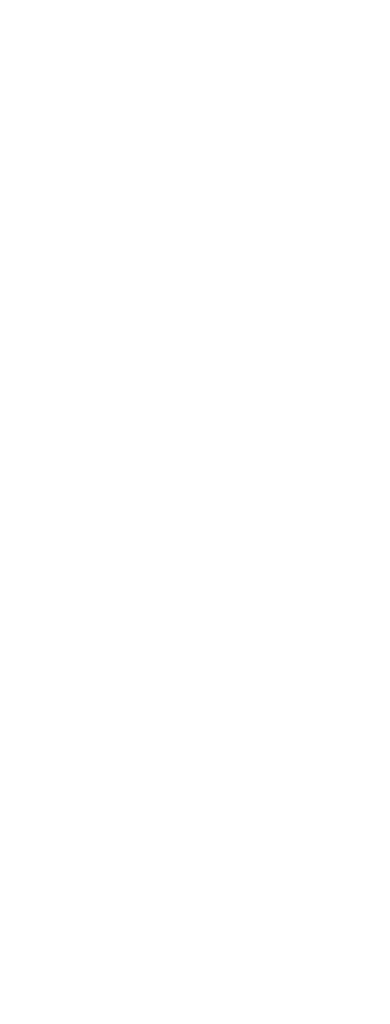
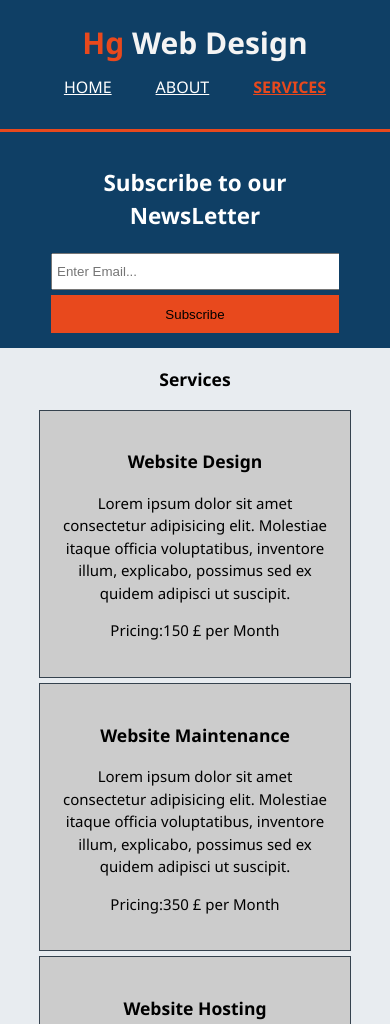
Before and after one commit to Hicham1970/Acme-Web-Desgn, a plain HTML site: page services.html in a window 390 px wide. Shown: the top 1024 px of the page. Before the commit the page ends 844 px from the top, so only its background shows below. Drawn offline with Linux system fonts and the light colour scheme.

Commit message:
competed services.html and the @media query tweaks

```diff
--- a/css/style.css
+++ b/css/style.css
@@ -17,22 +17,25 @@ header {
   padding-top: 20px;
   padding-bottom: 20px;
   min-height: 30px;
-  border-bottom: rgb(255, 0, 0) 3px solid;
+  border-bottom: #e8491d 3px solid;
 }
-.dark{
-    padding:15px;
-    background:#35424e ;
-    color:#ffffff;
+.dark {
+  padding: 15px;
+  background: #35424e;
+  color: #ffffff;
   margin-top: 10px;
-    margin-bottom:10px;
+  margin-bottom: 10px;
 }
-.buntton_1{
+.button_1 {
   height: 38px;
-    background-color: #e8498d;
+  background-color: #e8491d;
   border: none;
   padding-left: 20px;
   padding-right: 20px;
-    color:#ffffff;
+  color: #ffffff;
+}
+.button_1:hover {
+  color: chartreuse;
 }
 ul {
   margin: 0;
@@ -62,12 +65,15 @@ header nav {
 }
 
 header .highlight,
-header .current {
+header .current a {
   color: #e8491d;
   font-weight: bold;
 }
 
-header li:hover {
+header a {
+  color: #ffffff;
+}
+header a:hover {
   color: #cccccc;
   font-weight: bold;
 }
@@ -93,50 +99,100 @@ header li:hover {
   background: rgb(15, 63, 101);
 }
 
-#newsletter h1{
+#newsletter h1 {
   float: left;
 }
-#newsletter form{
-    float:right;
-    margin-top:20px;
+#newsletter form {
+  float: right;
+  margin-top: 20px;
 }
-#newsletter input[type="email"]{
-    padding:4px ;
-    height:25px ;
-    width: 250px ;
+#newsletter input[type="email"] {
+  padding: 4px;
+  height: 25px;
+  width: 250px;
 }
 /*boxes*/
-#boxes{
-    margin-top: 20px
+#boxes {
+  margin-top: 20px;
 }
-#boxes .box{
+#boxes .box {
   float: left;
   width: 30%;
   padding: 10px;
   text-align: center;
 }
-#boxes .box img{
+#boxes .box img {
   height: 120px;
 }
 
 /*asidebar*/
-aside#sidebar{
-    float:right;
-    width:30%;
-    margin-top:10px ;
+aside#sidebar {
+  float: right;
+  width: 30%;
+  margin-top: 10px;
+}
+
+aside#sidebar .quot input,
+aside#sidebar .quot textarea {
+  width: 90%;
+  padding: 10px;
 }
 /*article*/
-article#main-col{
+article#main-col {
   float: left;
   width: 65%;
-    margin-top: 10px ;
+  margin-top: 10px;
 }
-footer{
+/*Services*/
+ul#services li {
+  list-style-type: none;
+  padding: 20px;
+  border: #35424e 1px solid;
+  margin-bottom: 5px;
+  background: #cccccc;
+}
+footer {
   margin: 20px;
-    padding:20px;
+  padding: 20px;
   color: #ffffff;
-    background-color:#e8491d ;
+  background-color: #e8491d;
   text-align: center;
   font-weight: 100;
   font-size: x-small;
 }
+
+/*media query*/
+@media (max-width: 768px) {
+  body {
+    header #branding,
+    header nav,
+    header nav li,
+    #newsletter h1,
+    #newsletter form,
+    #boxes.box,
+    article#main-col,
+    aside#sidebar {
+      float: none;
+      text-align: center;
+      width: 100%;
+    }
+  }
+  header {
+    padding-bottom: 20px;
+  }
+  #showcase h1 {
+    margin-top: 40px;
+  }
+  #newsletter button,
+  .quot button {
+    display: block;
+    width: 100%;
+    color: black;
+  }
+  #newsletter form input[type="email"],
+  .quot input,
+  .quot textarea {
+    width: 100%;
+    margin-bottom: 5px;
+  }
+}
--- a/services.html
+++ b/services.html
@@ -0,0 +1,89 @@
+<!DOCTYPE html>
+<html lang="en">
+  <head>
+    <meta charset="UTF-8" />
+    <meta name="viewport" content="width=device-width, initial-scale=1.0" />
+    <meta name="Description" content="Build a professional webpage design" />
+    <meta
+      name="keywords"
+      content="hicham garoum create this webpage with html and css"
+    />
+    <title>Hg Web Design | Services</title>
+    <link rel="stylesheet" href="./css/style.css" />
+  </head>
+  <body>
+    <header>
+      <div class="container">
+        <div id="branding">
+          <h1><span class="highlight">Hg</span> Web Design</h1>
+        </div>
+        <!-- navigation -->
+        <nav>
+          <ul>
+            <li><a href="index.html">Home</a></li>
+            <li><a href="about.html">About</a></li>
+            <li class="current"><a href="services.html">Services</a></li>
+          </ul>
+        </nav>
+      </div>
+    </header>
+    <section id="newsletter">
+      <div class="container">
+        <h1>Subscribe to our NewsLetter</h1>
+        <form action="">
+          <input type="email" placeholder="Enter Email..." />
+          <button type="submit" class="button_1">Subscribe</button>
+        </form>
+      </div>
+    </section>
+    <section id="main">
+      <div class="container">
+        <article id="main-col">
+          <h1 class="page-title">Services</h1>
+          <ul id="services">
+            <li>
+                <h3>Website Design</h3>
+                <p>Lorem ipsum dolor sit amet consectetur adipisicing elit. Molestiae itaque officia voluptatibus, inventore illum, explicabo, possimus sed ex quidem adipisci ut suscipit.</p>
+                <P>Pricing:150 £ per Month</P>
+            </li>
+            <li>
+                <h3>Website Maintenance</h3>
+                <p>Lorem ipsum dolor sit amet consectetur adipisicing elit. Molestiae itaque officia voluptatibus, inventore illum, explicabo, possimus sed ex quidem adipisci ut suscipit.</p>
+                <P>Pricing:350 £ per Month</P>
+            </li>
+            <li>
+                <h3>Website Hosting</h3>
+                <p>Lorem ipsum dolor sit amet consectetur adipisicing elit. Molestiae itaque officia voluptatibus, inventore illum, explicabo, possimus sed ex quidem adipisci ut suscipit.</p>
+                <P>Pricing:550 £ per Month</P>
+            </li>
+
+          </ul>
+        </article>
+        <aside id="sidebar">
+          <div class="dark">
+            <h3>Quot You Gain</h3>
+            <form class="quot">
+              <div>
+                <label for="name">Name:</label>
+                <br/><input type="text" name="name" placeholder="Enter your Name"/>
+              </div>
+              <div>
+                <br/><label for="Email">E-mail Address:</label>
+                <br/><input type="text" name="email" placeholder="Enter your email"/>
+              </div>
+              <div>
+                <br/><label for="Message">Message:</label>
+                <br/><textarea type="text" name="message"></textarea>
+              </div>
+               <button class="button_1" type="submit">Submit</button>
+            </form>
+          </div>
+        </aside>
+      </div>
+    </section>
+    <footer>
+      <p>Copyright Hg Web Design &copy; Oct. 2023</p>
+    </footer>
+  </body>
+  <script src="script.js"></script>
+</html>
```
Also changed, not shown: about.html (+3 -3 lines), index.html (+4 -4 lines), 1 other file. Lines whose indentation alone changed are shown as unchanged.
